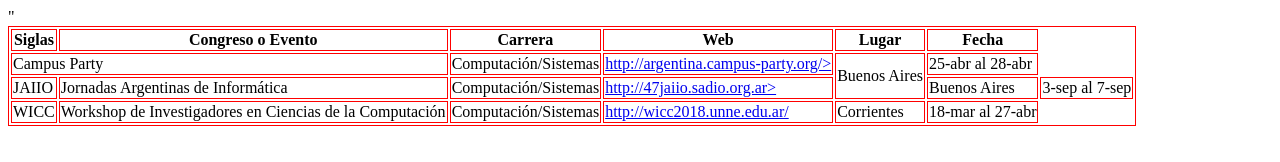
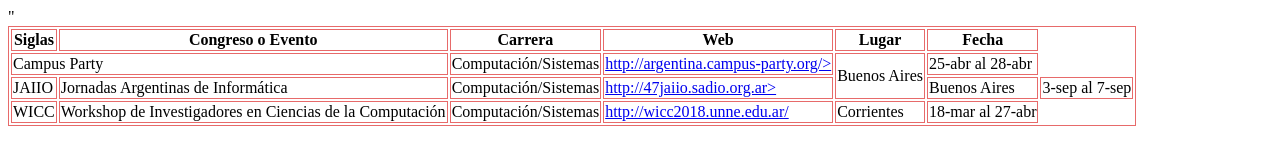
Before and after one commit to UCC-LabCompu2/ejercicios2022-TomiCassanelli, a plain HTML site: page Ejercicios-HTML/ej_tablas.html in a window 1280 px wide. Drawn offline with Linux system fonts and the light colour scheme.

Commit message:
Se modifico tablas

```diff
--- a/Ejercicios-HTML/ej_tablas.html
+++ b/Ejercicios-HTML/ej_tablas.html
@@ -10,7 +10,7 @@
         tr,
         td,
         th {
-            border: 1px solid #ff0000;
+            border: 1px solid #e76a6a;
         }
     </style>
 </head>
@@ -19,9 +19,9 @@
 <!--Elimine las siglas CPAR, y 'Campus Party' debe ocupar 2 celdas-->
 <!--Como campus party y Jaiio comparten el mismo lugar, unifique las celdas que contienen 'Buenos Aires'-->
 
+
 <body>
-
-    <!-- Hola -->
+    <!-- Hola Mundo -->
     <table>
         <thead>
             <th>Siglas</th>
```
